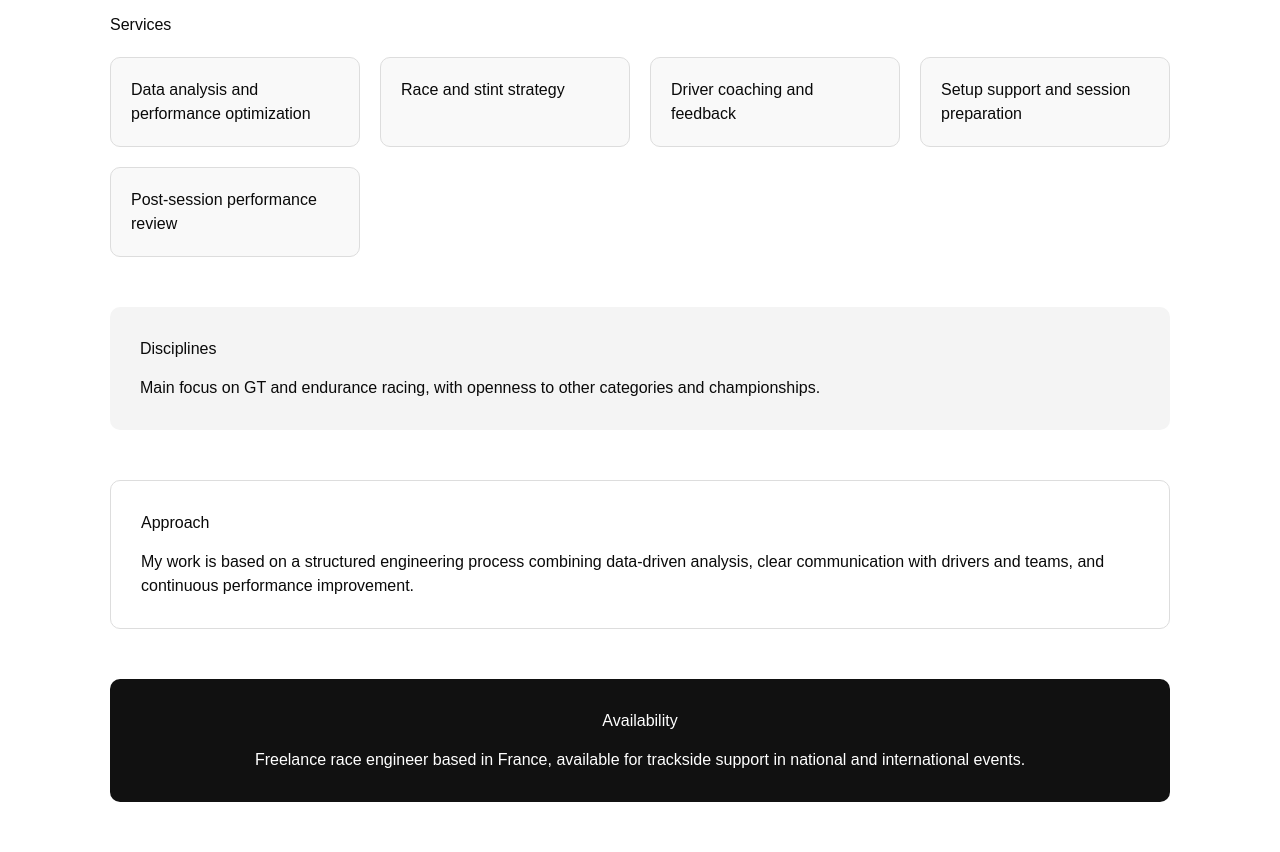
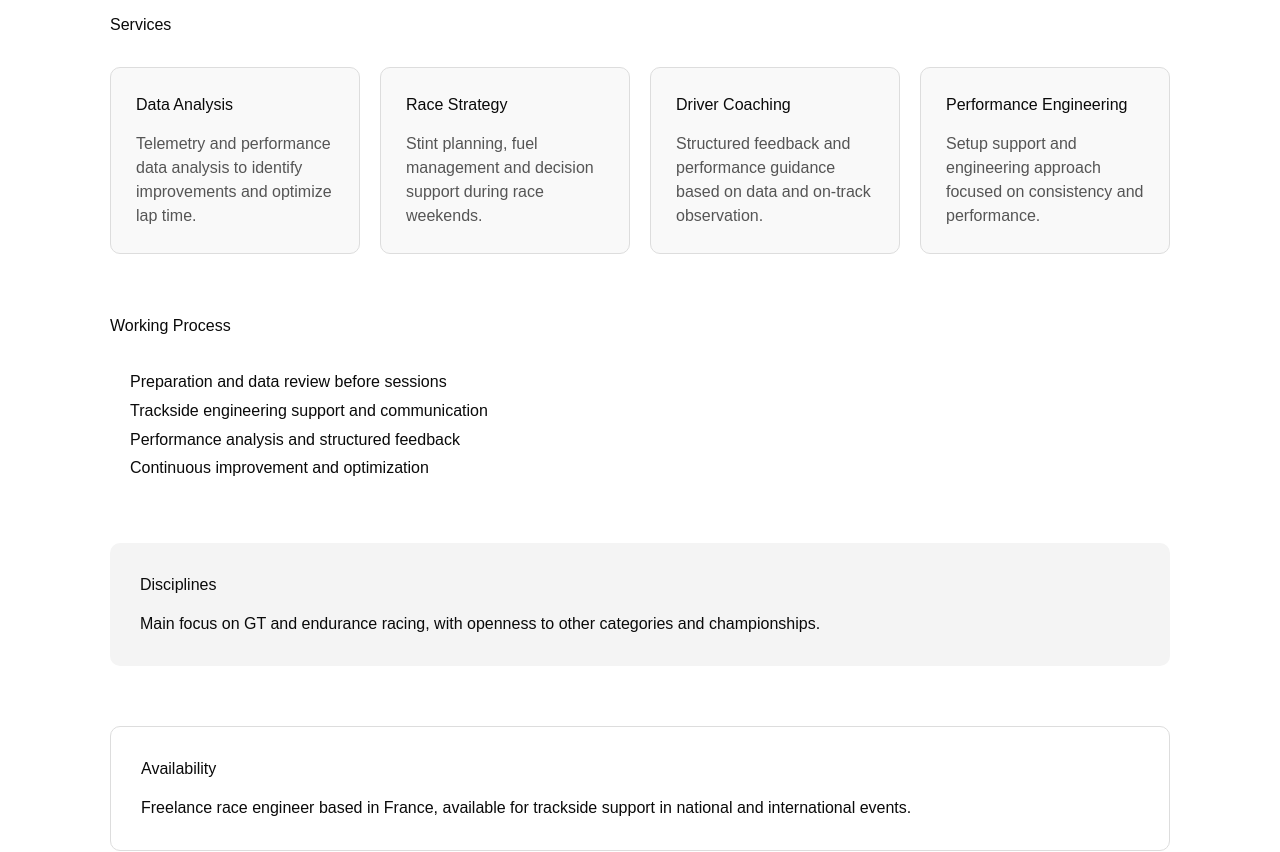
Before and after one commit to alexandregass/Trackside-Vision, a Next.js app in the folder trackside-vision/: page /engineering in a window 1280 px wide. Shown: the part 320-1172 px from the top of the page. Built offline with nearby package versions, Linux system fonts and the light colour scheme.

Commit message:
Nouvelle page Engineering

```diff
--- a/trackside-vision/app/engineering/page.tsx
+++ b/trackside-vision/app/engineering/page.tsx
@@ -9,8 +9,19 @@ export default function EngineeringPage() {
       }}
     >
       {/* HERO */}
-      <section style={{ marginBottom: "60px", textAlign: "center" }}>
-        <h1 style={{ fontSize: "42px", marginBottom: "20px" }}>
+
+      <section
+        style={{
+          marginBottom: "60px",
+          textAlign: "center",
+        }}
+      >
+        <h1
+          style={{
+            fontSize: "42px",
+            marginBottom: "20px",
+          }}
+        >
           Race Engineering
         </h1>
 
@@ -28,8 +39,17 @@ export default function EngineeringPage() {
       </section>
 
       {/* SERVICES */}
-      <section style={{ marginBottom: "50px" }}>
-        <h2 style={{ marginBottom: "20px" }}>
+
+      <section
+        style={{
+          marginBottom: "60px",
+        }}
+      >
+        <h2
+          style={{
+            marginBottom: "30px",
+          }}
+        >
           Services
         </h2>
 
@@ -42,37 +62,98 @@ export default function EngineeringPage() {
           }}
         >
           {[
-            "Data analysis and performance optimization",
-            "Race and stint strategy",
-            "Driver coaching and feedback",
-            "Setup support and session preparation",
-            "Post-session performance review",
+            {
+              title: "Data Analysis",
+              text: "Telemetry and performance data analysis to identify improvements and optimize lap time.",
+            },
+            {
+              title: "Race Strategy",
+              text: "Stint planning, fuel management and decision support during race weekends.",
+            },
+            {
+              title: "Driver Coaching",
+              text: "Structured feedback and performance guidance based on data and on-track observation.",
+            },
+            {
+              title: "Performance Engineering",
+              text: "Setup support and engineering approach focused on consistency and performance.",
+            },
           ].map((service, index) => (
             <div
               key={index}
               style={{
-                padding: "20px",
+                padding: "25px",
                 border: "1px solid #ddd",
                 borderRadius: "10px",
                 background: "#f9f9f9",
               }}
             >
-              {service}
+              <h3
+                style={{
+                  marginBottom: "15px",
+                }}
+              >
+                {service.title}
+              </h3>
+
+              <p
+                style={{
+                  color: "#555",
+                }}
+              >
+                {service.text}
+              </p>
             </div>
           ))}
         </div>
       </section>
 
-      {/* DISCIPLINES */}
+      {/* WORKING PROCESS */}
+
       <section
         style={{
-          marginBottom: "50px",
+          marginBottom: "60px",
+        }}
+      >
+        <h2
+          style={{
+            marginBottom: "30px",
+          }}
+        >
+          Working Process
+        </h2>
+
+        <ol
+          style={{
+            paddingLeft: "20px",
+            lineHeight: "1.8",
+          }}
+        >
+          <li>Preparation and data review before sessions</li>
+
+          <li>Trackside engineering support and communication</li>
+
+          <li>Performance analysis and structured feedback</li>
+
+          <li>Continuous improvement and optimization</li>
+        </ol>
+      </section>
+
+      {/* DISCIPLINES */}
+
+      <section
+        style={{
+          marginBottom: "60px",
           padding: "30px",
           borderRadius: "10px",
           background: "#f4f4f4",
         }}
       >
-        <h2 style={{ marginBottom: "15px" }}>
+        <h2
+          style={{
+            marginBottom: "15px",
+          }}
+        >
           Disciplines
         </h2>
 
@@ -82,44 +163,64 @@ export default function EngineeringPage() {
         </p>
       </section>
 
-      {/* APPROACH */}
+      {/* AVAILABILITY */}
+
       <section
         style={{
-          marginBottom: "50px",
+          marginBottom: "60px",
           padding: "30px",
           borderRadius: "10px",
           border: "1px solid #ddd",
         }}
       >
-        <h2 style={{ marginBottom: "15px" }}>
-          Approach
+        <h2
+          style={{
+            marginBottom: "15px",
+          }}
+        >
+          Availability
         </h2>
 
         <p>
-          My work is based on a structured engineering process combining
-          data-driven analysis, clear communication with drivers and teams,
-          and continuous performance improvement.
+          Freelance race engineer based in France, available for
+          trackside support in national and international events.
         </p>
       </section>
 
-      {/* AVAILABILITY */}
+      {/* CONTACT CTA */}
+
       <section
         style={{
-          padding: "30px",
+          padding: "40px",
           borderRadius: "10px",
           background: "#111",
           color: "white",
           textAlign: "center",
         }}
       >
-        <h2 style={{ marginBottom: "15px" }}>
-          Availability
+        <h2
+          style={{
+            marginBottom: "15px",
+          }}
+        >
+          Available for race weekends and projects
         </h2>
 
-        <p>
-          Freelance race engineer based in France, available for trackside
-          support in national and international events.
-        </p>
+        <a
+          href="/contact"
+          style={{
+            display: "inline-block",
+            marginTop: "20px",
+            padding: "12px 24px",
+            background: "white",
+            color: "black",
+            textDecoration: "none",
+            borderRadius: "6px",
+            fontWeight: "bold",
+          }}
+        >
+          Contact
+        </a>
       </section>
     </main>
   );
```
